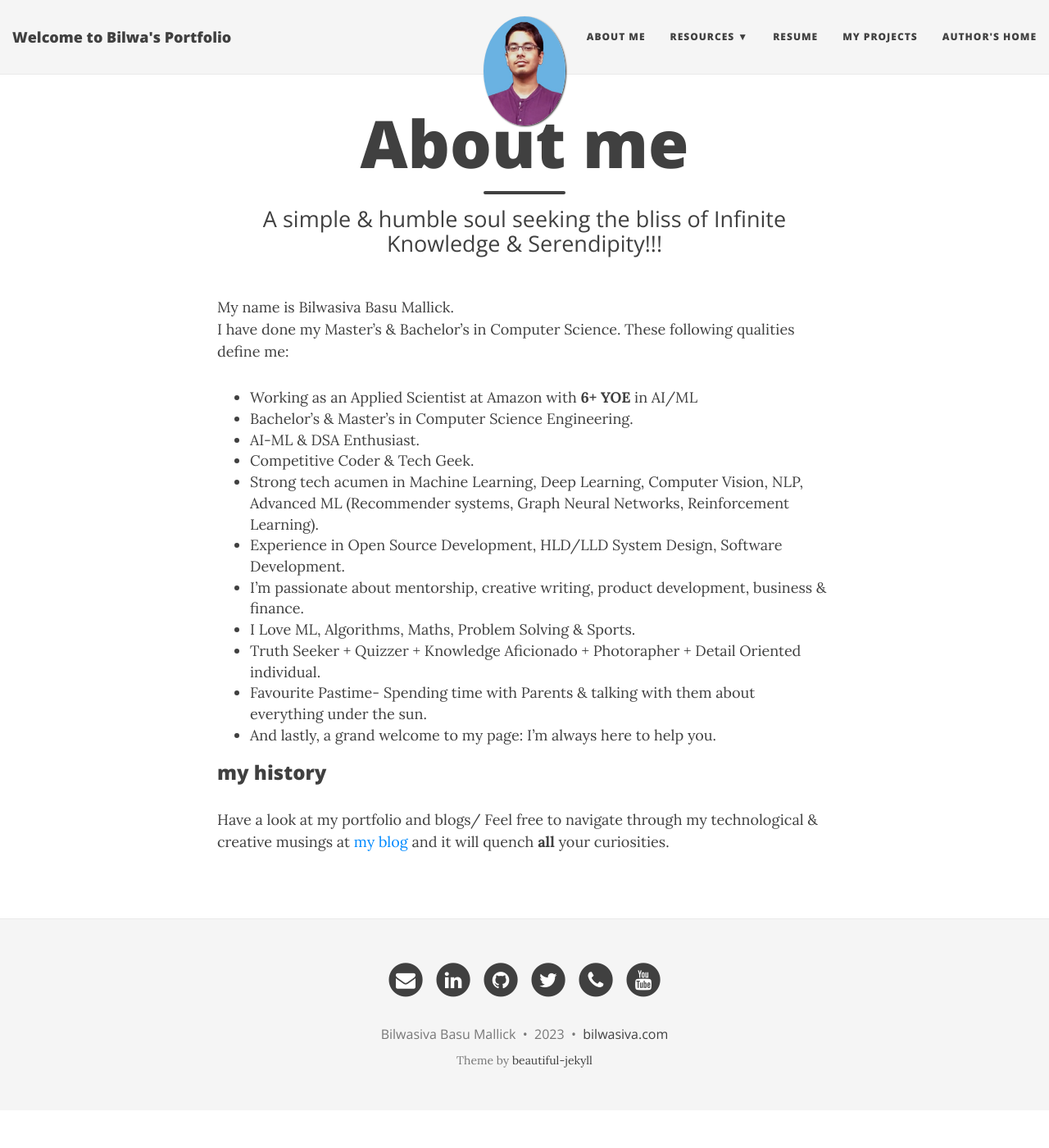
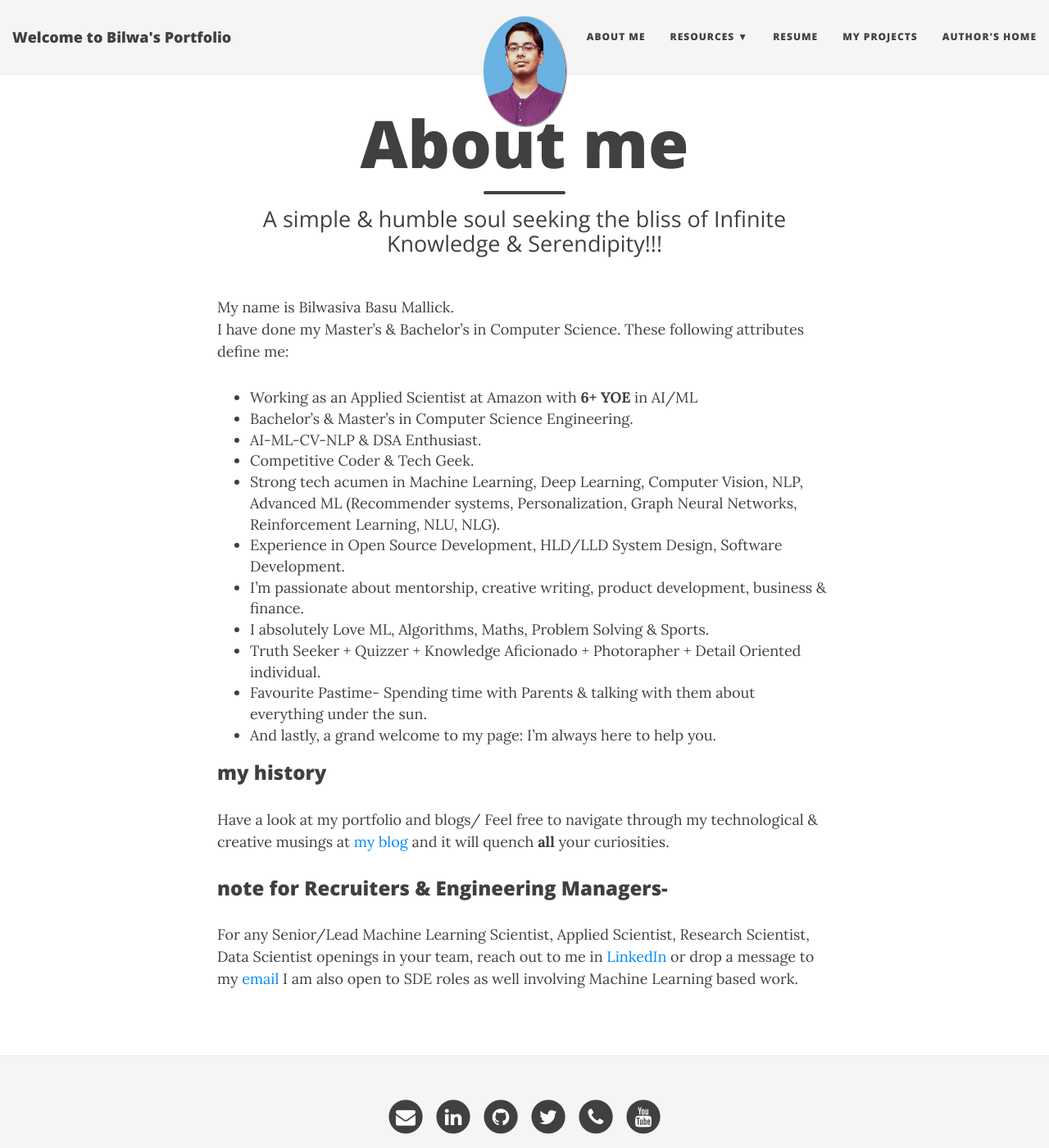
Before and after one commit to bilwa496/bilwa496.github.io, a Jekyll site: the page built from aboutme.md, in a window 1280 px wide and 1400 px high. Shown: the whole window at 82% size. Built offline with Jekyll 4.4.1, drawn with Linux system fonts in a browser that asks for light colours; nearby versions of some CDN libraries.

Commit message:
Update aboutme.md

```diff
--- a/aboutme.md
+++ b/aboutme.md
@@ -2,23 +2,22 @@
 layout: page
 title: About me
 subtitle: >-
-  A simple & humble soul seeking the bliss of Infinite Knowledge &
-  Serendipity!!!
+  A simple & humble soul seeking the bliss of Infinite Knowledge & Serendipity!!!
 published: true
 ---
 
 My name is Bilwasiva Basu Mallick.
 I have done my Master's & Bachelor's in Computer Science.
-These following qualities define me:
+These following attributes define me:
 
 - Working as an Applied Scientist at Amazon with **6+ YOE** in AI/ML
 - Bachelor's & Master's in Computer Science Engineering.
-- AI-ML & DSA Enthusiast.
+- AI-ML-CV-NLP & DSA Enthusiast.
 - Competitive Coder & Tech Geek.
-- Strong tech acumen in Machine Learning, Deep Learning, Computer Vision, NLP, Advanced ML (Recommender systems, Graph Neural Networks, Reinforcement Learning).
+- Strong tech acumen in Machine Learning, Deep Learning, Computer Vision, NLP, Advanced ML (Recommender systems, Personalization, Graph Neural Networks, Reinforcement Learning, NLU, NLG).
 - Experience in Open Source Development, HLD/LLD System Design, Software Development.
 - I'm passionate about mentorship, creative writing, product development, business & finance.
-- I Love ML, Algorithms, Maths, Problem Solving & Sports.
+- I absolutely Love ML, Algorithms, Maths, Problem Solving & Sports.
 - Truth Seeker + Quizzer + Knowledge Aficionado + Photorapher + Detail Oriented individual.
 - Favourite Pastime- Spending time with Parents & talking with them about everything under the sun.
 - And lastly, a grand welcome to my page: I'm always here to help you.
@@ -26,3 +25,7 @@ These following qualities define me:
 ### my history
 
 Have a look at my portfolio and blogs/ Feel free to navigate through my technological & creative musings at [my blog](https://bilwasiva.wordpress.com/) and it will quench **all** your curiosities.
+
+### note for Recruiters & Engineering Managers-
+For any Senior/Lead Machine Learning Scientist, Applied Scientist, Research Scientist, Data Scientist openings in your team, reach out to me in [LinkedIn](https://linkedin.com/in/bilwasiva) or drop a message to my [email](mailto:bilwa496.senior.ml.scientist@gmail.com)
+I am also open to SDE roles as well involving Machine Learning based work.
```
